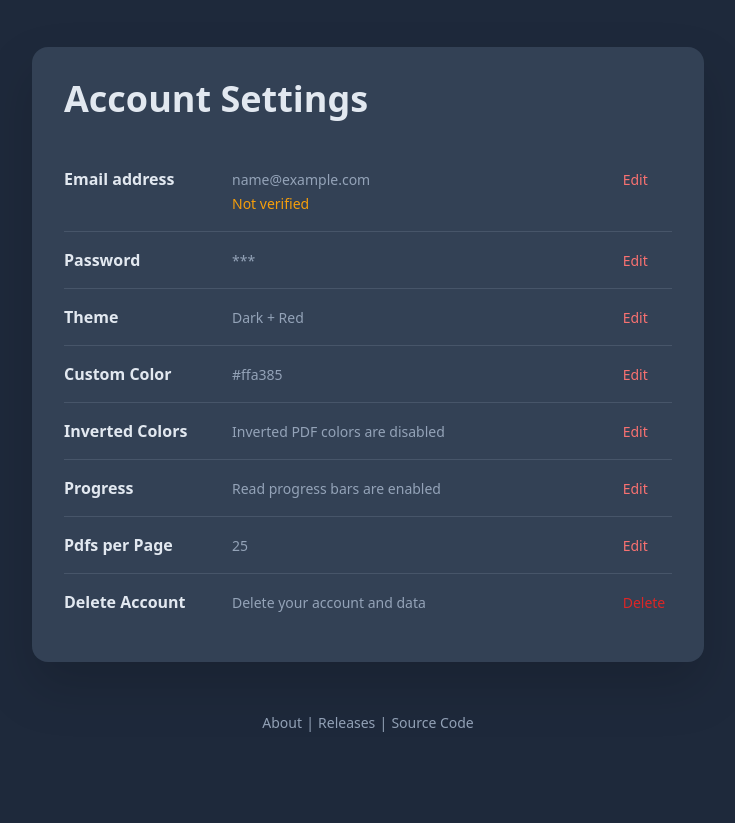
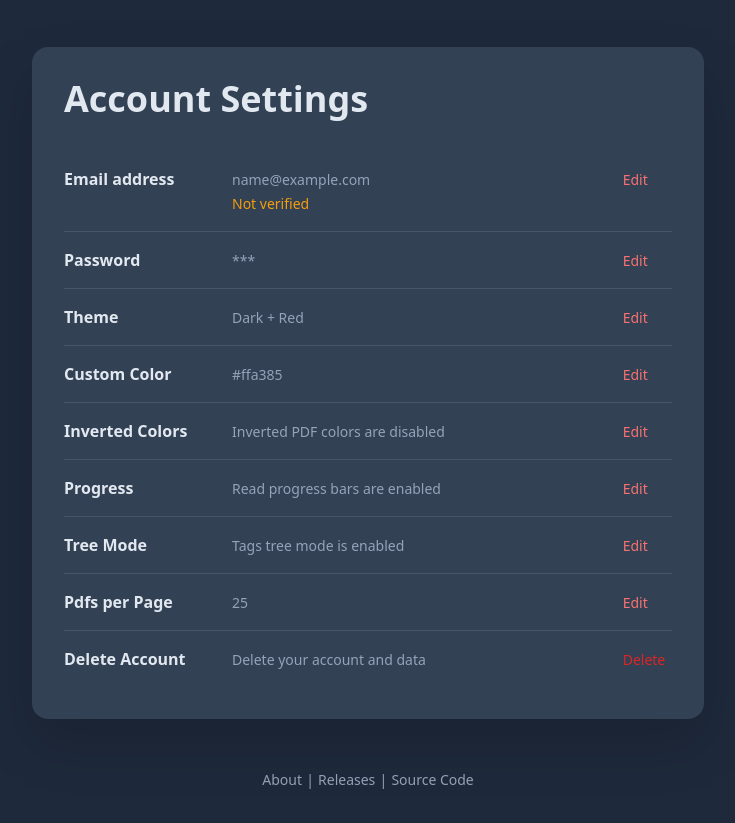
Before and after one commit to wh0th3h3llam1/PdfDing, a Django app: page /profile/settings in a window 1280 px wide. Shown: the part 49-872 px from the top of the page, without its empty margins (272-1007 px from the left). Before the commit the page ends 781 px from the top, so only its background shows below. Run offline with Django 5.2, Linux system fonts and the light colour scheme; the visitor is signed in with stand-in values (Sample User, id 1); style sheets or scripts are compiled from the project's sources; parts of the project's set-up code (start-up, migrations or seed data) failed here and were passed over; some libraries are stand-ins or nearby versions.

Commit message:
feat: Add tag tree mode to settings

```diff
--- a/pdfding/users/models.py
+++ b/pdfding/users/models.py
@@ -37,9 +37,10 @@ class Profile(models.Model):
     custom_theme_color_secondary = models.CharField(max_length=7, default='#cc826a')
     custom_theme_color_tertiary_1 = models.CharField(max_length=7, default='#99614f')
     custom_theme_color_tertiary_2 = models.CharField(max_length=7, default='#ffc7b5')
-    show_progress_bars = models.CharField(choices=EnabledChoice.choices, max_length=8, default=EnabledChoice.ENABLED)
     pdf_inverted_mode = models.CharField(choices=EnabledChoice.choices, max_length=8, default=EnabledChoice.DISABLED)
     pdfs_per_page = models.IntegerField(choices=PdfsPerPage.choices, default=PdfsPerPage.p_25)
+    show_progress_bars = models.CharField(choices=EnabledChoice.choices, max_length=8, default=EnabledChoice.ENABLED)
+    tags_tree_mode = models.CharField(choices=EnabledChoice.choices, max_length=8, default=EnabledChoice.ENABLED)
 
     def __str__(self):  # pragma: no cover
         return str(self.user.email)
--- a/pdfding/users/templates/profile_settings.html
+++ b/pdfding/users/templates/profile_settings.html
@@ -131,6 +131,28 @@
     </div>
     <div>
         <div class="w-1/4">
+            <span>Tree Mode</span>
+        </div>
+        <div class="flex justify-between w-3/4 pl-4">
+            <div class="w-5/6">
+                {% if user.profile.tags_tree_mode == 'Enabled' %}
+                <span id="tags_tree_mode">Tags tree mode is enabled</span>
+                {% else %}
+                <span id="tags_tree_mode">Tags tree mode is disabled</span>
+                {% endif %}
+            </div>
+            <div class="w-1/6 pl-2 md:pl-6">
+                <a id="tags_tree_mode_edit" class="hover:underline"
+                    hx-get="{% url 'profile-setting-change' 'tags_tree_mode' %}"
+                    hx-target="#tags_tree_mode"
+                    hx-swap="innerHTML">
+                    Edit
+                </a>
+            </div>
+        </div>
+    </div>
+    <div>
+        <div class="w-1/4">
             <span>Pdfs per Page </span>
         </div>
         <div class="flex justify-between w-3/4 pl-4">
--- a/pdfding/users/views.py
+++ b/pdfding/users/views.py
@@ -33,6 +33,7 @@ class ChangeSetting(View):
         'pdf_inverted_mode': forms.PdfInvertedForm,
         'custom_theme_color': forms.CustomThemeColorForm,
         'show_progress_bars': forms.ProgressBarForm,
+        'tags_tree_mode': forms.TagsTreeModeForm,
     }
 
     def get(self, request: HttpRequest, field_name: str):
@@ -45,6 +46,7 @@ class ChangeSetting(View):
             'custom_theme_color': {'custom_theme_color': request.user.profile.custom_theme_color},
             'pdf_inverted_mode': {'pdf_inverted_mode': request.user.profile.pdf_inverted_mode},
             'show_progress_bars': {'show_progress_bars': request.user.profile.show_progress_bars},
+            'tags_tree_mode': {'tags_tree_mode': request.user.profile.tags_tree_mode},
         }
 
         if request.htmx:
```
Also changed, not shown: pdfding/e2e/test_users_e2e.py (+16 -0 lines), pdfding/users/forms.py (+8 -0 lines), pdfding/users/tests/test_views.py (+19 -27 lines), pdfding/users/migrations/0010_add_tags_tree_mode.py (added).
